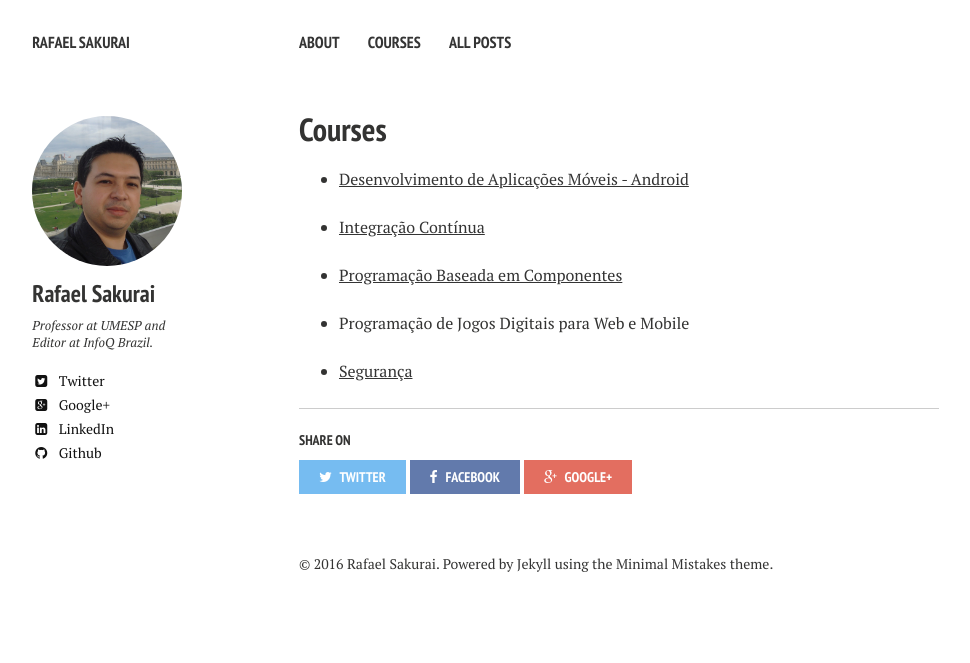
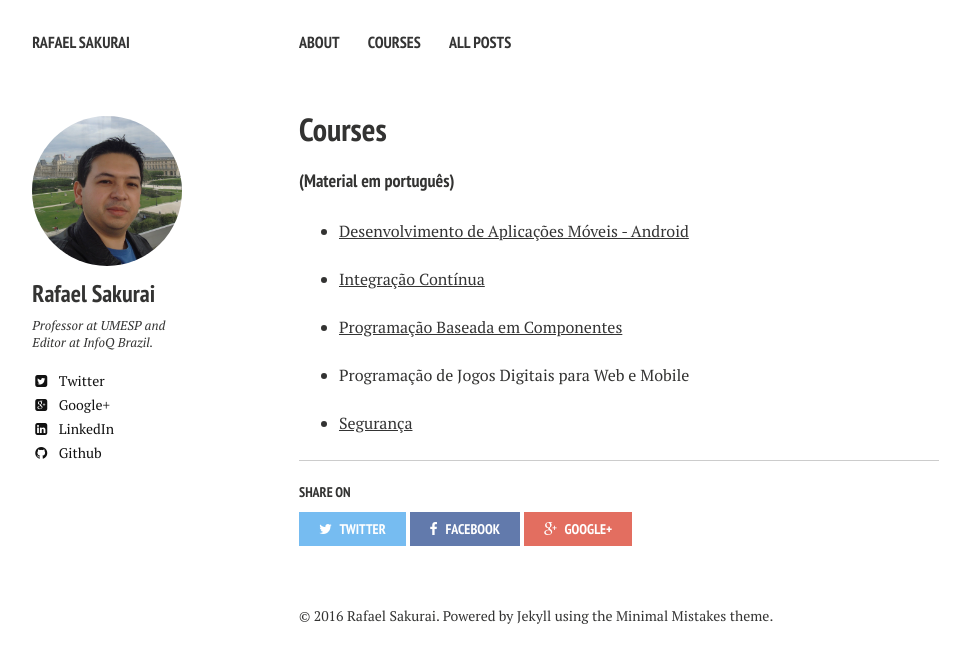
Before and after one commit to rafaelsakurai/rafaelsakurai.github.io, a Jekyll site: the page built from courses/index.md, in a window 1280 px wide. Shown: the top 663 px of the page, without its empty margins (21-991 px from the left). Built offline with Jekyll 4.4.1, drawn with Linux system fonts in a browser that asks for light colours; nearby versions of some CDN libraries.

Commit message:
mudar a estrutura porque não está carregando as páginas dos cursos

```diff
--- a/courses/index.md
+++ b/courses/index.md
@@ -5,11 +5,13 @@
 modified: 2016-02-04T16:36:00.573882-03:00
 ---
 
-- [Desenvolvimento de Aplicações Móveis - Android](/courses/android.html)
+#### (Material em português)
 
-- [Integração Contínua](/courses/integracao_continua.html)
+- [Desenvolvimento de Aplicações Móveis - Android](/courses/android)
 
-- [Programação Baseada em Componentes](/courses/programacao_componentes.html)
+- [Integração Contínua](/courses/integracao_continua)
+
+- [Programação Baseada em Componentes](/courses/programacao_componentes)
 
 - Programação de Jogos Digitais para Web e Mobile
 
```
Also changed, not shown: courses/android/index.md (renamed from courses/android.html), courses/integracao_continua/index.md (renamed from courses/integracao_continua.html), courses/programacao_componentes/index.md (renamed from courses/programacao_componentes.html).
